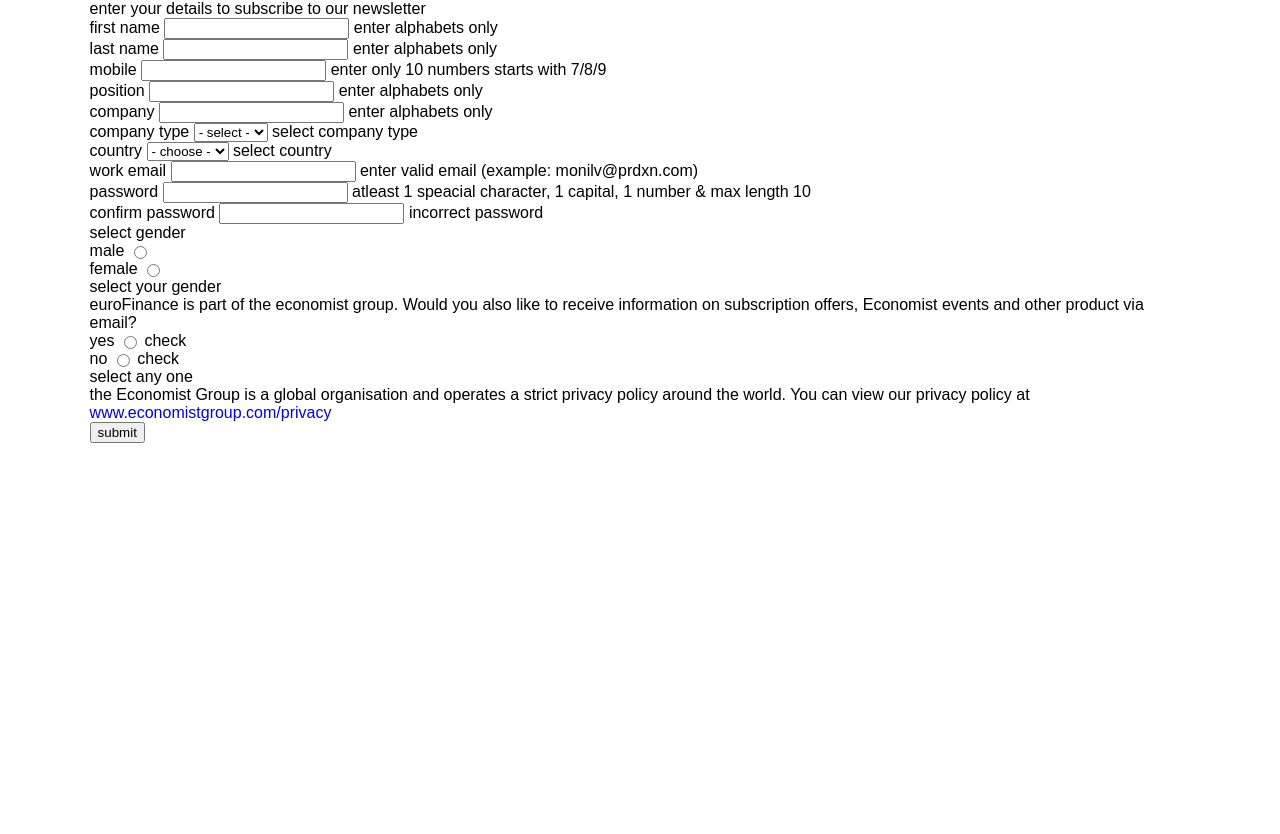
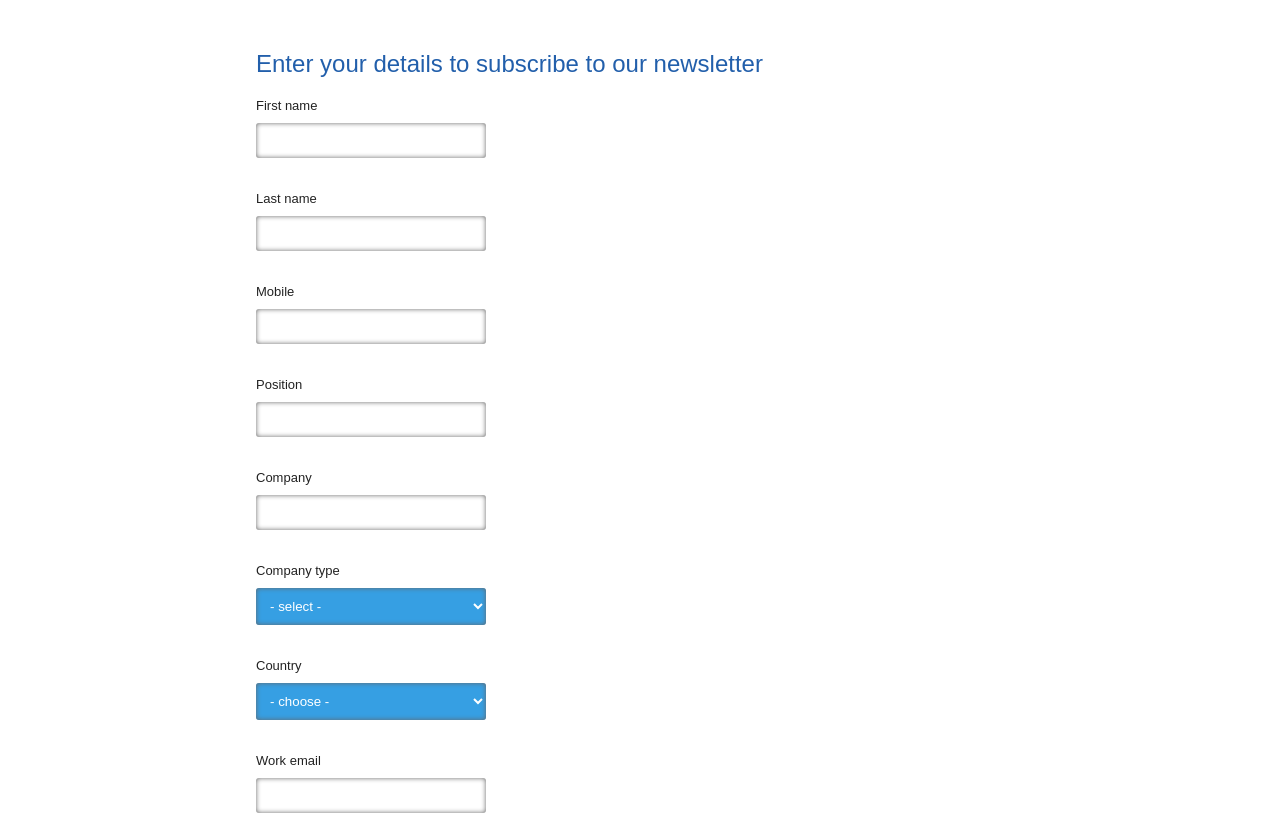
Before and after one commit to katiullahaxioned/js_task_Form_Validation_1, a plain HTML site: page index.html in a window 1280 px wide. Shown: the top 834 px of the page. Before the commit the page ends 800 px from the top, so only its background shows below. Drawn offline with Linux system fonts and the light colour scheme.

Commit message:
initial styling

```diff
--- a/assets/css/style.css
+++ b/assets/css/style.css
@@ -82,6 +82,24 @@ sub { bottom: -.25em; }
 .cf { *zoom: 1; }
 
 /*for all*/
+
+*,
+*::before,
+*::after {
+  box-sizing: border-box;
+  padding: 0;
+  margin: 0;
+}
+
+:root {
+  --clr-black: #222;
+  --clr-grey: #999;
+  --clr-white: #fff;
+  --clr-red: #EA4335;
+  --clr-blue1: #369FE3;
+  --clr-blue2: #225FAB;
+}
+
 body {
   box-sizing: border-box;
   font-family: sans-serif;
@@ -97,58 +115,133 @@ li {
   list-style-type: none;
 }
 
+span { display: inline-block; }
+::first-letter { text-transform: uppercase; }
+
 /*for wrapper*/
 .wrapper {
   max-width: 1360px;
   width: 86%;
   margin: 0 auto;
 }
-/*=================================
-  Header styling starts here
-=================================*/
-
-
-
-
-
-
-/*=================================
-  Header styling ends here
-=================================*/
 
 /*=================================
   main styling starts here
 =================================*/
 
+.newsletter-signup .wrapper {
+  width: 60%;
+  padding: 50px 0;
+}
 
+.section-heading {
+  margin-bottom: 20px;
+  color: var(--clr-blue2);
+  font-size: 24px;
+}
 
+form {
+  display: flex;
+  flex-direction: column;
+  gap: 15px;
+}
 
+.input-group {
+  display: flex;
+  flex-direction: column;
+}
 
+.input-group label,
+.input-group p,
+.input-group .gender-heading,
+.privacy-policy p {
+  color: var(--clr-black);
+  font-size: 13px;
+}
 
+.input-group input[type="text"],
+.input-group select,
+.input-control input {
+  width: 30%;
+  padding: 10px;
+  border: none;
+  border-radius: 3px;
+  margin: 10px 0 3px;
+  box-shadow: inset 0 0 5px #666;
+  outline: none;
+}
 
+.input-group select {
+  background-color: var(--clr-blue1);
+  color: var(--clr-white);
+}
+
+.input-group > span:last-child {
+  color: var(--clr-red);
+  font-size: 11px;
+  visibility: hidden;
+}
+
+.input-group > span:last-child.active { visibility: visible; }
+
+.input-group > span:last-child::before {
+  content: '*';
+  font-size: 13px;
+}
+
+.gender-box,
+.yesNo-box {
+  margin-top: 7px;
+  display: flex;
+  flex-direction: column;
+  gap: 5px;
+}
+
+.gender-box > div,
+.yesNo-box > div {
+  display: flex;
+  align-items: center;
+  gap: 5px;
+}
+
+.gender-box > div input { order: 1; }
+.gender-box > div label { order: 2; }
+.yesNo-box input[type='radio'] { display: none; }
+
+.yesNo-box input[type='radio']:checked + span {
+  background-color: var(--clr-blue2);
+}
+
+.yesNo-box .custom-checkbox {
+  width: 12px;
+  height: 12px;
+  border: 1px solid var(--clr-grey);
+  order: 1;
+  text-indent: -99999px;
+}
+
+.yesNo-box label{order: 2;}
+
+.privacy-policy a {
+  color: var(--clr-blue1);
+  text-transform: lowercase;
+  transition: all .3s;
+}
+
+.privacy-policy a::before { content: " "; }
+.privacy-policy a:hover { text-decoration: underline; }
+
+.input-control input {
+  width: 18%;
+  background-color: var(--clr-blue1);
+  box-shadow: none;
+  color: var(--clr-white);
+  text-transform: capitalize;
+  transition: all .3s;
+}
+
+.input-control input:hover { background-color: var(--clr-blue2); }
 
 /*=================================
   main styling ends here
 =================================*/
-
-/*=================================
-  footer styling starts here
-=================================*/
-
-
-
-
-
-
-
- /*=================================
-  footer styling ends here
-=================================*/
-
-/*media query starts*/
-/*media query for 995px starts here*/
-@media only screen and (max-width: 995px) {
-
-
-
-}
```
